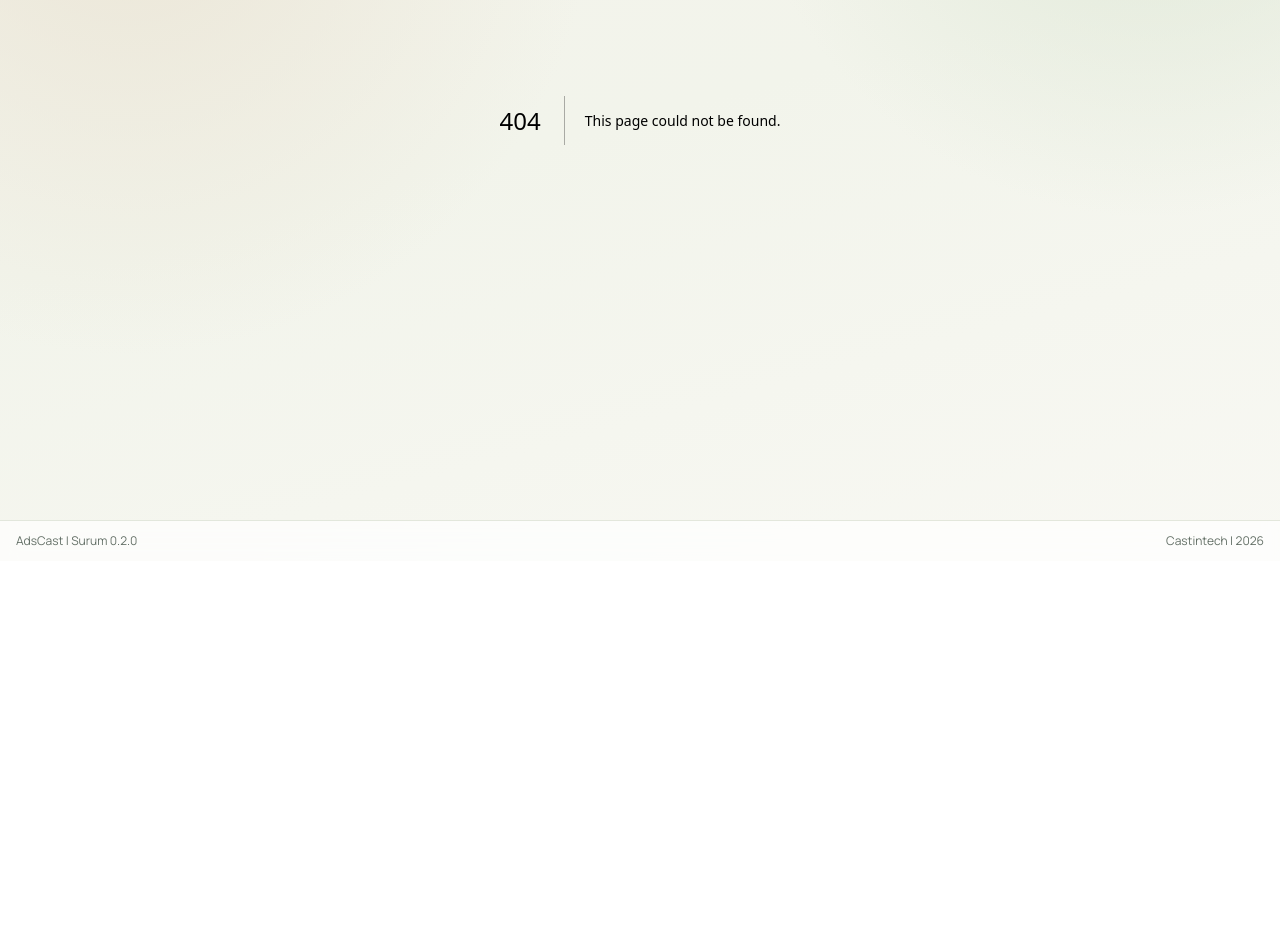
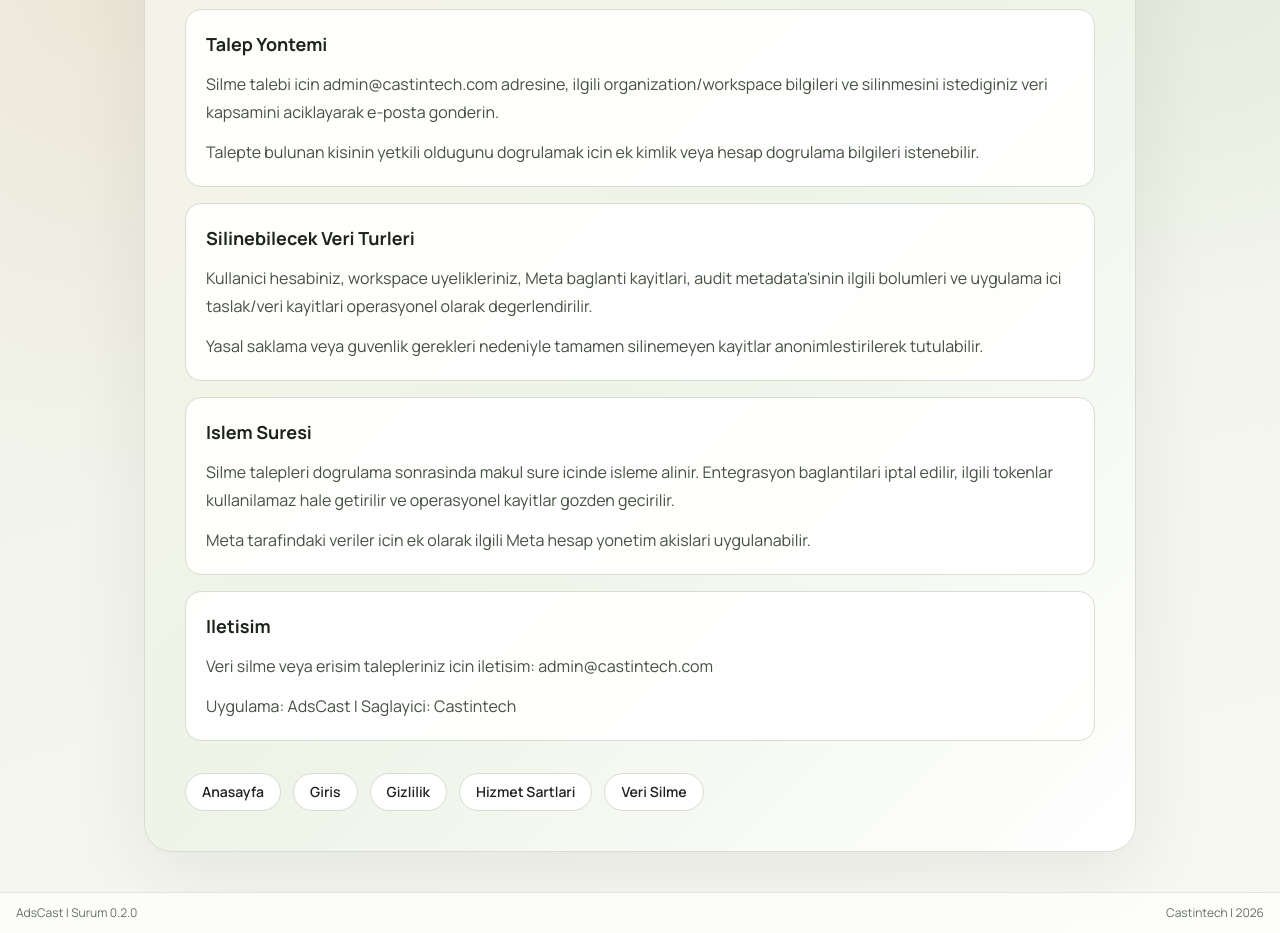
Before and after one commit to basyilmaz/adscast, a Next.js app in the folder frontend/: page /data-deletion in a window 1280 px wide. Before the commit this address had no page. Shown: the part 280-1213 px from the top of the page. Before the commit the page ends 841 px from the top, so only its background shows below. Built offline with nearby package versions, Linux system fonts and the light colour scheme.

Commit message:
Add public legal pages for Meta app review

```diff
--- a/frontend/scripts/smoke-check.mjs
+++ b/frontend/scripts/smoke-check.mjs
@@ -2,6 +2,9 @@ import fs from "node:fs";
 import path from "node:path";
 
 const requiredPages = [
+  "src/app/privacy/page.tsx",
+  "src/app/terms/page.tsx",
+  "src/app/data-deletion/page.tsx",
   "src/app/(auth)/login/page.tsx",
   "src/app/(app)/workspaces/page.tsx",
   "src/app/(app)/dashboard/page.tsx",
--- /dev/null
+++ b/frontend/src/app/data-deletion/page.tsx
@@ -0,0 +1,46 @@
+import type { Metadata } from "next";
+import { LegalPage } from "@/components/public/legal-page";
+
+export const metadata: Metadata = {
+  title: "Veri Silme Talimatlari | AdsCast",
+};
+
+export default function DataDeletionPage() {
+  return (
+    <LegalPage
+      eyebrow="AdsCast"
+      title="Kullanici Verilerinin Silinmesi"
+      summary="AdsCast uzerindeki kullanici veya entegrasyon verilerinizin silinmesini talep etmek icin asagidaki adimlari izleyebilirsiniz. Talepler tenant ve workspace kayitlariyla iliskili olarak degerlendirilir."
+      sections={[
+        {
+          title: "Talep Yontemi",
+          paragraphs: [
+            "Silme talebi icin admin@castintech.com adresine, ilgili organization/workspace bilgileri ve silinmesini istediginiz veri kapsamini aciklayarak e-posta gonderin.",
+            "Talepte bulunan kisinin yetkili oldugunu dogrulamak icin ek kimlik veya hesap dogrulama bilgileri istenebilir.",
+          ],
+        },
+        {
+          title: "Silinebilecek Veri Turleri",
+          paragraphs: [
+            "Kullanici hesabiniz, workspace uyelikleriniz, Meta baglanti kayitlari, audit metadata'sinin ilgili bolumleri ve uygulama ici taslak/veri kayitlari operasyonel olarak degerlendirilir.",
+            "Yasal saklama veya guvenlik gerekleri nedeniyle tamamen silinemeyen kayitlar anonimlestirilerek tutulabilir.",
+          ],
+        },
+        {
+          title: "Islem Suresi",
+          paragraphs: [
+            "Silme talepleri dogrulama sonrasinda makul sure icinde isleme alinir. Entegrasyon baglantilari iptal edilir, ilgili tokenlar kullanilamaz hale getirilir ve operasyonel kayitlar gozden gecirilir.",
+            "Meta tarafindaki veriler icin ek olarak ilgili Meta hesap yonetim akislari uygulanabilir.",
+          ],
+        },
+        {
+          title: "Iletisim",
+          paragraphs: [
+            "Veri silme veya erisim talepleriniz icin iletisim: admin@castintech.com",
+            "Uygulama: AdsCast | Saglayici: Castintech",
+          ],
+        },
+      ]}
+    />
+  );
+}
--- /dev/null
+++ b/frontend/src/app/privacy/page.tsx
@@ -0,0 +1,46 @@
+import type { Metadata } from "next";
+import { LegalPage } from "@/components/public/legal-page";
+
+export const metadata: Metadata = {
+  title: "Gizlilik Politikasi | AdsCast",
+};
+
+export default function PrivacyPage() {
+  return (
+    <LegalPage
+      eyebrow="AdsCast"
+      title="Gizlilik Politikasi"
+      summary="AdsCast, Castintech tarafindan gelistirilen cok kiracili bir reklam operasyon platformudur. Bu sayfa, platform uzerinde hangi verilerin nasil toplandigini, nasil korundugunu ve hangi durumlarda silindigini aciklar."
+      sections={[
+        {
+          title: "Toplanan Veriler",
+          paragraphs: [
+            "AdsCast; kullanici hesabi, workspace uyeligi, audit log kayitlari, Meta baglanti metadata'si, performans metrikleri, taslaklar ve approval kayitlari gibi operasyonel verileri toplar.",
+            "Meta entegrasyonu aktif oldugunda access token benzeri hassas degerler sifreli olarak saklanir. Tokenlar plaintext olarak loglanmaz ve raw payload kayitlarinda maskeleme uygulanir.",
+          ],
+        },
+        {
+          title: "Verilerin Kullanimi",
+          paragraphs: [
+            "Toplanan veriler; tenant izolasyonu, reklam raporlamasi, uyarilar, AI destekli ozetler, approval akislari ve audit izlenebilirligi icin kullanilir.",
+            "AdsCast, kullanici verilerini ucuncu taraflara satis amacli aktarmaz. Meta API uzerinden alinmis veriler yalnizca bagli workspace kapsaminda islenir.",
+          ],
+        },
+        {
+          title: "Saklama ve Guvenlik",
+          paragraphs: [
+            "Hassas sirlar encrypted-at-rest mantigi ile saklanir. Uygulama workspace bazli erisim kontrolleri ve audit log mekanizmalari ile korunur.",
+            "Raw API payload kayitlari operasyonel denetim ve hata ayiklama amaciyla sinirli sure boyunca tutulur. Bu sure varsayilan olarak 90 gundur.",
+          ],
+        },
+        {
+          title: "Haklariniz ve Iletisim",
+          paragraphs: [
+            "Veri duzeltme, silme veya erisim talepleriniz icin veri silme talimatlari sayfasini kullanabilir ya da AdsCast operatoru ile iletisime gecebilirsiniz.",
+            "Iletisim: admin@castintech.com",
+          ],
+        },
+      ]}
+    />
+  );
+}
--- /dev/null
+++ b/frontend/src/app/terms/page.tsx
@@ -0,0 +1,46 @@
+import type { Metadata } from "next";
+import { LegalPage } from "@/components/public/legal-page";
+
+export const metadata: Metadata = {
+  title: "Hizmet Sartlari | AdsCast",
+};
+
+export default function TermsPage() {
+  return (
+    <LegalPage
+      eyebrow="AdsCast"
+      title="Hizmet Sartlari"
+      summary="Bu sartlar, AdsCast platformunu kullanan tum operatorler, ajans ekipleri ve musteri goruntuleyicileri icin gecerlidir. Platformu kullanarak bu kosullari kabul etmis olursunuz."
+      sections={[
+        {
+          title: "Hizmet Kapsami",
+          paragraphs: [
+            "AdsCast; Meta reklam varliklarini baglama, senkronize etme, raporlama, deterministic alert uretme, AI destekli oneriler ve approval tabanli draft yonetimi saglar.",
+            "Platform, approval olmadan otomatik reklam yayinlamaz. Publish akislari kasitli olarak manuel onay kapisi arkasinda calisir.",
+          ],
+        },
+        {
+          title: "Kullanici Yukumlulukleri",
+          paragraphs: [
+            "Kullanicilar, bagladiklari reklam hesaplari ve Meta varliklari uzerinde gerekli yetkilere sahip olduklarini beyan eder.",
+            "Hatali, yetkisiz veya hukuka aykiri reklam iceriklerinden ve Meta tarafindaki hesap ihlallerinden ilgili operator sorumludur.",
+          ],
+        },
+        {
+          title: "Kisitlar ve Sorumluluk",
+          paragraphs: [
+            "AdsCast, ucuncu taraf servis kesintileri, Meta API limitleri veya reklam platformu tarafli policy degisikliklerinden dogan dolayli zararlardan sorumlu tutulamaz.",
+            "MVP kapsamindaki ozellikler gelistirme surecinde olabilir; bazi publish ve ileri seviye breakdown ozellikleri sonraki fazlarda tamamlanir.",
+          ],
+        },
+        {
+          title: "Iletisim ve Guncellemeler",
+          paragraphs: [
+            "Bu sartlar operasyonel veya yasal gerekliliklere gore guncellenebilir. Guncel surum her zaman bu sayfada yayinlanir.",
+            "Iletisim: admin@castintech.com",
+          ],
+        },
+      ]}
+    />
+  );
+}
--- /dev/null
+++ b/frontend/src/components/public/legal-page.tsx
@@ -0,0 +1,66 @@
+import Link from "next/link";
+
+type LegalSection = {
+  title: string;
+  paragraphs: string[];
+};
+
+export function LegalPage({
+  eyebrow,
+  title,
+  summary,
+  sections,
+}: {
+  eyebrow: string;
+  title: string;
+  summary: string;
+  sections: LegalSection[];
+}) {
+  return (
+    <main className="mx-auto min-h-screen max-w-5xl px-4 py-10">
+      <div className="rounded-[28px] border border-[var(--border)] bg-[linear-gradient(135deg,#f7f2e7_0%,#eef4e8_55%,#ffffff_100%)] p-6 shadow-[0_24px_80px_rgba(35,42,32,0.08)] md:p-10">
+        <div className="max-w-3xl">
+          <p className="text-xs font-bold uppercase tracking-[0.24em] text-[#6d7765]">{eyebrow}</p>
+          <h1 className="mt-3 text-3xl font-black tracking-tight text-[#1e241d] md:text-5xl">{title}</h1>
+          <p className="mt-4 text-base leading-7 text-[#455042] md:text-lg">{summary}</p>
+        </div>
+
+        <div className="mt-8 grid gap-4">
+          {sections.map((section) => (
+            <section
+              key={section.title}
+              className="rounded-2xl border border-[var(--border)] bg-white/90 p-5"
+            >
+              <h2 className="text-lg font-bold text-[#1e241d]">{section.title}</h2>
+              <div className="mt-3 grid gap-3">
+                {section.paragraphs.map((paragraph) => (
+                  <p key={paragraph} className="text-sm leading-7 text-[#455042] md:text-base">
+                    {paragraph}
+                  </p>
+                ))}
+              </div>
+            </section>
+          ))}
+        </div>
+
+        <div className="mt-8 flex flex-wrap gap-3 text-sm font-semibold">
+          <Link className="rounded-full border border-[var(--border)] bg-white px-4 py-2" href="/">
+            Anasayfa
+          </Link>
+          <Link className="rounded-full border border-[var(--border)] bg-white px-4 py-2" href="/login">
+            Giris
+          </Link>
+          <Link className="rounded-full border border-[var(--border)] bg-white px-4 py-2" href="/privacy">
+            Gizlilik
+          </Link>
+          <Link className="rounded-full border border-[var(--border)] bg-white px-4 py-2" href="/terms">
+            Hizmet Sartlari
+          </Link>
+          <Link className="rounded-full border border-[var(--border)] bg-white px-4 py-2" href="/data-deletion">
+            Veri Silme
+          </Link>
+        </div>
+      </div>
+    </main>
+  );
+}
```
